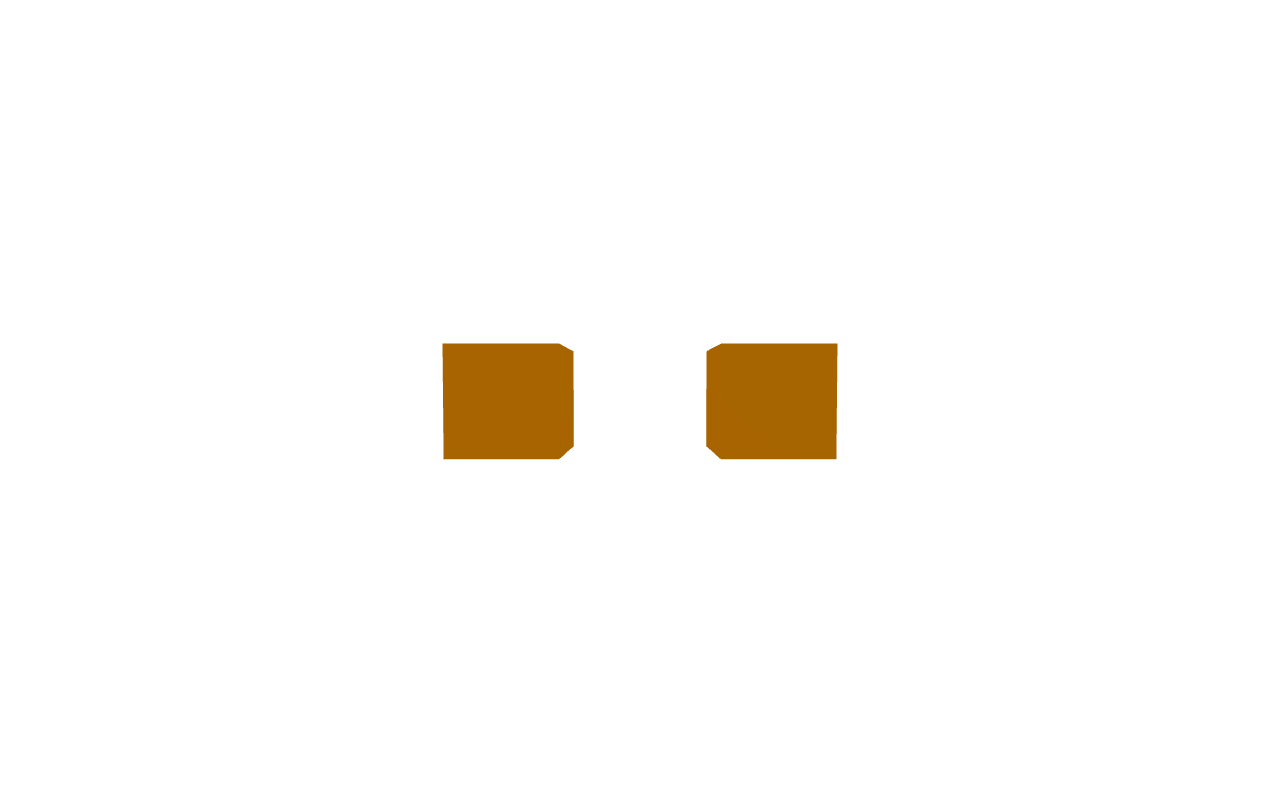
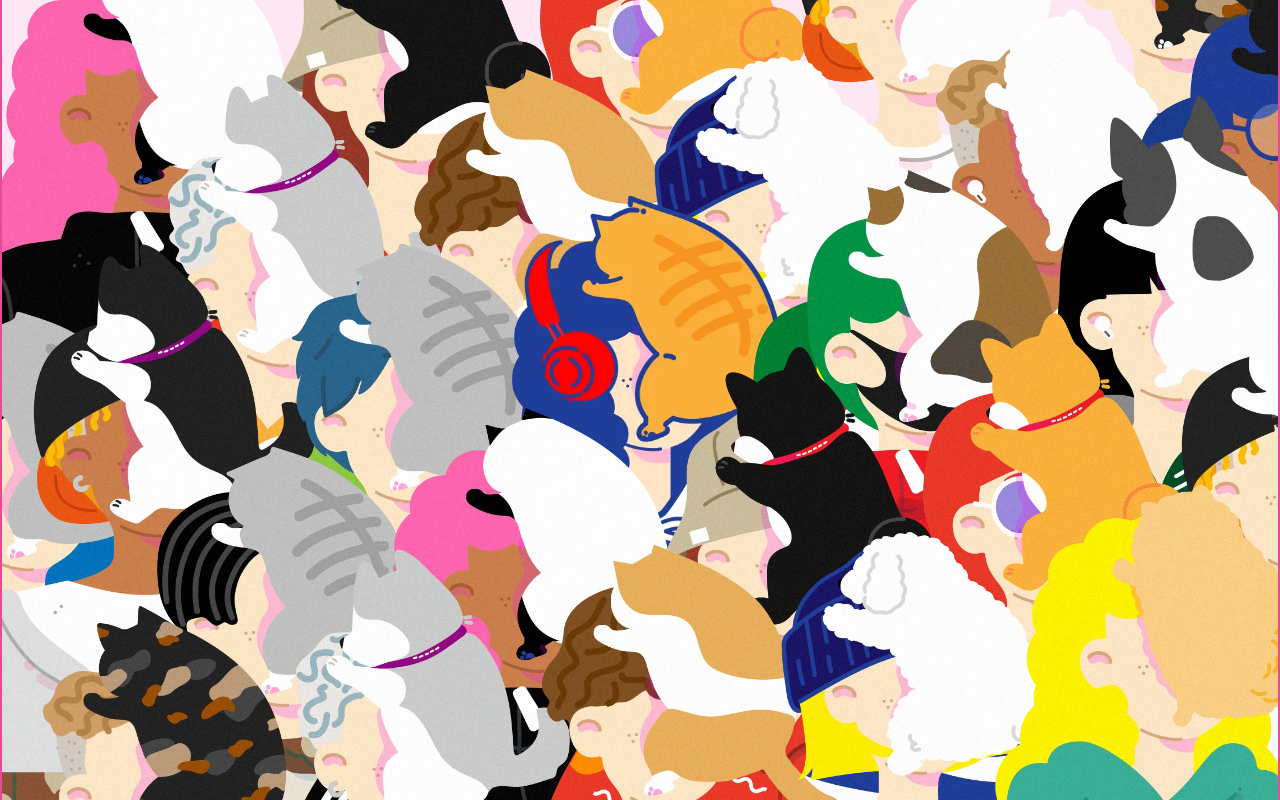
Before and after one commit to khinekyaw/fluffyhugs, a Next.js app: page / in a window 1280 px wide. Built offline with nearby package versions, Linux system fonts and the light colour scheme.

Commit message:
first page layout

```diff
--- a/package.json
+++ b/package.json
@@ -9,8 +9,10 @@
     "lint": "next lint"
   },
   "dependencies": {
+    "@react-three/drei": "^9.88.13",
     "@react-three/fiber": "^8.15.10",
     "@types/three": "^0.158.2",
+    "framer-motion": "^10.16.4",
     "next": "14.0.2",
     "react": "^18",
     "react-dom": "^18",
--- /dev/null
+++ b/src/app/page-test.tsx
@@ -0,0 +1,52 @@
+'use client'
+import * as THREE from 'three'
+import React, { useRef, useState } from 'react'
+import { Canvas, useFrame, ThreeElements, useLoader } from '@react-three/fiber'
+import { TextureLoader } from 'three/src/loaders/TextureLoader'
+
+function Box(props: ThreeElements['mesh']) {
+  const meshRef = useRef<THREE.Mesh>(null!)
+  const [hovered, setHover] = useState(false)
+  const [active, setActive] = useState(false)
+
+  // useFrame((state, delta) => (meshRef.current.rotation.x += delta))
+
+  return (
+    <mesh
+      {...props}
+      ref={meshRef}
+      scale={active ? 1.5 : 1}
+      onClick={(event) => setActive(!active)}
+      onPointerOver={(event) => setHover(true)}
+      onPointerOut={(event) => setHover(false)}
+    >
+      <boxGeometry args={[1, 1, 1]} />
+      <meshStandardMaterial color={hovered ? 'hotpink' : 'orange'} />
+    </mesh>
+  )
+}
+
+const ImagePlane = () => {
+  const colorMap = useLoader(TextureLoader, 'human.webp')
+
+  return (
+    <mesh>
+      <planeGeometry args={[1, 1]} />
+      <meshBasicMaterial map={colorMap} />
+    </mesh>
+  )
+}
+
+export default () => {
+  return (
+    <div className="w-screen h-screen left-0 top-0 absolute">
+      <Canvas>
+        <ambientLight />
+        <pointLight position={[10, 10, 10]} />
+        {/* <Box position={[-1.2, 0, 0]} />
+        <Box position={[1.2, 0, 0]} /> */}
+        <ImagePlane />
+      </Canvas>
+    </div>
+  )
+}
--- a/src/app/page.tsx
+++ b/src/app/page.tsx
@@ -1,39 +1,14 @@
 'use client'
-import * as THREE from 'three'
-import React, { useRef, useState } from 'react'
-import { Canvas, useFrame, ThreeElements } from '@react-three/fiber'
+import React from 'react'
+import FirstPage from '@/components/FirstPage'
+import { cn } from '@/utils/cn'
 
-function Box(props: ThreeElements['mesh']) {
-  const meshRef = useRef<THREE.Mesh>(null!)
-  const [hovered, setHover] = useState(false)
-  const [active, setActive] = useState(false)
-
-  useFrame((state, delta) => (meshRef.current.rotation.x += delta))
-
+const Home = () => {
   return (
-    <mesh
-      {...props}
-      ref={meshRef}
-      scale={active ? 1.5 : 1}
-      onClick={(event) => setActive(!active)}
-      onPointerOver={(event) => setHover(true)}
-      onPointerOut={(event) => setHover(false)}
-    >
-      <boxGeometry args={[1, 1, 1]} />
-      <meshStandardMaterial color={hovered ? 'hotpink' : 'orange'} />
-    </mesh>
+    <main className={cn('w-screen h-screen overflow-hidden')}>
+      <FirstPage />
+    </main>
   )
 }
 
-export default () => {
-  return (
-    <div className="w-screen h-screen left-0 top-0 absolute">
-      <Canvas>
-        <ambientLight />
-        <pointLight position={[10, 10, 10]} />
-        <Box position={[-1.2, 0, 0]} />
-        <Box position={[1.2, 0, 0]} />
-      </Canvas>
-    </div>
-  )
-}
+export default Home
--- /dev/null
+++ b/src/components/FirstPage.tsx
@@ -0,0 +1,174 @@
+import React, { useState } from 'react'
+import Image from 'next/image'
+import { motion } from 'framer-motion'
+
+import { cn } from '@/utils/cn'
+
+import HumanImage from '../assets/images/human.webp'
+import Human1Image from '../assets/images/img1.webp'
+import Human2Image from '../assets/images/img2.webp'
+import Human3Image from '../assets/images/img3.webp'
+import Human4Image from '../assets/images/img4.webp'
+import Human5Image from '../assets/images/img5.webp'
+import Human6Image from '../assets/images/img6.webp'
+import Human7Image from '../assets/images/img7.webp'
+import Human8Image from '../assets/images/img8.webp'
+import Human9Image from '../assets/images/img9.webp'
+import Human10Image from '../assets/images/img10.webp'
+import Human11Image from '../assets/images/img11.webp'
+import Human12Image from '../assets/images/img12.webp'
+import Human13Image from '../assets/images/img13.webp'
+import Human14Image from '../assets/images/img14.webp'
+import Human15Image from '../assets/images/img15.webp'
+import Human16Image from '../assets/images/img16.webp'
+
+const OFFSET_Y = 10
+const OFFSET_X = 4
+
+// const images = [
+//   { src: Human11Image, pos: { top: 0 - OFFSET_X * 4, left: 90 } },
+//   { src: Human12Image, pos: { top: 0 - OFFSET_X * 3, left: 70 } },
+//   { src: Human13Image, pos: { top: 0 - OFFSET_X * 2, left: 50 } },
+//   { src: Human14Image, pos: { top: 0 - OFFSET_X, left: 30 } },
+
+//   { src: Human15Image, pos: { top: 40 - OFFSET_X * 5, left: 95 } },
+//   { src: Human16Image, pos: { top: 40 - OFFSET_X * 4, left: 75 } },
+//   { src: Human6Image, pos: { top: 40 - OFFSET_X * 3, left: 55 } },
+//   { src: Human7Image, pos: { top: 40 - OFFSET_X * 2, left: 35 } },
+//   { src: Human8Image, pos: { top: 40 - OFFSET_X, left: 15 } },
+
+//   { src: Human3Image, pos: { top: 60 - OFFSET_X * 4, left: 80 } },
+//   { src: Human4Image, pos: { top: 60 - OFFSET_X * 3, left: 60 } },
+//   { src: Human5Image, pos: { top: 60 - OFFSET_X * 2, left: 40 } },
+
+//   { src: Human9Image, pos: { top: 70 - OFFSET_X * 5, left: 90 } },
+//   { src: Human10Image, pos: { top: 70 - OFFSET_X * 4, left: 70 } },
+
+//   { src: HumanImage, pos: { top: 80, left: 50 } },
+
+//   { src: Human1Image, pos: { top: 70 - OFFSET_X * 2, left: 30 } },
+//   { src: Human2Image, pos: { top: 70 - OFFSET_X, left: 10 } },
+
+//   { src: Human15Image, pos: { top: 86 - OFFSET_X * 5, left: 95 } },
+//   { src: Human16Image, pos: { top: 86 - OFFSET_X * 4, left: 75 } },
+//   { src: Human6Image, pos: { top: 86 - OFFSET_X * 3, left: 55 } },
+//   { src: Human7Image, pos: { top: 86 - OFFSET_X * 2, left: 35 } },
+//   { src: Human8Image, pos: { top: 86 - OFFSET_X, left: 15 } },
+
+//   { src: Human11Image, pos: { top: 95 - OFFSET_X * 4, left: 90 } },
+//   { src: Human12Image, pos: { top: 95 - OFFSET_X * 3, left: 70 } },
+//   { src: Human13Image, pos: { top: 95 - OFFSET_X * 2, left: 50 } },
+//   { src: Human14Image, pos: { top: 95 - OFFSET_X, left: 30 } },
+// ]
+let images = [
+  { src: Human9Image, pos: { top: 20 - OFFSET_X * 0, left: 10 } },
+  { src: Human8Image, pos: { top: 20 - OFFSET_X * 1, left: 30 } },
+  { src: Human7Image, pos: { top: 20 - OFFSET_X * 2, left: 50 } },
+  { src: Human6Image, pos: { top: 20 - OFFSET_X * 3, left: 70 } },
+  { src: Human5Image, pos: { top: 20 - OFFSET_X * 4, left: 90 } },
+
+  { src: Human4Image, pos: { top: 40 - OFFSET_X * 0, left: 20 } },
+  { src: Human3Image, pos: { top: 40 - OFFSET_X * 1, left: 40 } },
+  { src: Human2Image, pos: { top: 40 - OFFSET_X * 2, left: 60 } },
+  { src: Human13Image, pos: { top: 40 - OFFSET_X * 3, left: 80 } },
+  { src: Human16Image, pos: { top: 40 - OFFSET_X * 4, left: 100 } },
+
+  { src: Human10Image, pos: { top: 60 - OFFSET_X * -1, left: 0 } },
+  { src: Human15Image, pos: { top: 60 - OFFSET_X * 0, left: 10 } },
+  { src: Human14Image, pos: { top: 60 - OFFSET_X * 1, left: 30 } },
+  { src: HumanImage, pos: { top: 94, left: 50 } },
+  { src: Human12Image, pos: { top: 60 - OFFSET_X * 3, left: 70 } },
+  { src: Human11Image, pos: { top: 60 - OFFSET_X * 4, left: 90 } },
+
+  { src: Human10Image, pos: { top: 80 - OFFSET_X * 0, left: 20 } },
+  { src: Human9Image, pos: { top: 80 - OFFSET_X * 1, left: 40 } },
+  { src: Human8Image, pos: { top: 80 - OFFSET_X * 2, left: 60 } },
+  { src: Human7Image, pos: { top: 80 - OFFSET_X * 3, left: 80 } },
+  { src: Human6Image, pos: { top: 80 - OFFSET_X * 4, left: 100 } },
+
+  { src: Human5Image, pos: { top: 100 - OFFSET_X * 0, left: 10 } },
+  { src: Human4Image, pos: { top: 100 - OFFSET_X * 1, left: 30 } },
+  { src: Human3Image, pos: { top: 100 - OFFSET_X * 2, left: 50 } },
+  { src: Human2Image, pos: { top: 100 - OFFSET_X * 3, left: 70 } },
+  { src: Human1Image, pos: { top: 100 - OFFSET_X * 4, left: 90 } },
+]
+
+// const variants = {
+//   page1: {
+//     y: [0, 20, 0],
+//     transition: {
+//       duration: 1,
+//       ease: 'easeInOut',
+//       repeat: Infinity,
+//     },
+//   },
+//   page2: {
+//     rotateZ: -90,
+//   },
+// }
+const variants = {
+  page1: {
+    y: [0, 20, 0],
+
+    transition: {
+      duration: 1,
+      ease: 'easeInOut',
+      repeat: Infinity,
+    },
+  },
+  page2: {
+    rotateZ: -90,
+  },
+}
+
+const FirstPage = () => {
+  const [page, setPage] = useState('page1')
+  console.log('page:', page)
+
+  return (
+    <div
+      className="w-full h-full relative bg-pink-100"
+      onClick={() => setPage((prev) => (prev === 'page2' ? 'page1' : 'page2'))}
+    >
+      <div
+        className={cn(
+          'absolute',
+          'min-w-full min-h-full aspect-[1.5/1]',
+          //   'w-[50vw] aspect-[1.5/1]',
+          'left-1/2 top-1/2 -translate-x-1/2 -translate-y-1/2',
+          'border-2 border-pink-500 overflow-hidden'
+        )}
+      >
+        <motion.div
+          variants={{
+            page1: {
+              transition: { staggerChildren: 0.2 },
+            },
+          }}
+          animate={page}
+        >
+          {images.map((image, idx) => (
+            <motion.div
+              key={idx}
+              className="absolute top-0 w-[45%]"
+              style={{
+                top: image.pos.top + '%',
+                left: image.pos.left + '%',
+              }}
+            >
+              <div
+                className={cn(
+                  'absolute w-full -translate-x-1/2 -translate-y-1/2'
+                )}
+              >
+                <Image src={image.src} alt="" className="w-full h-auto" />
+              </div>
+            </motion.div>
+          ))}
+        </motion.div>
+      </div>
+    </div>
+  )
+}
+
+export default FirstPage
--- /dev/null
+++ b/src/utils/cn.ts
@@ -0,0 +1,4 @@
+import clsx, { ClassValue } from "clsx"
+import { twMerge } from "tailwind-merge"
+
+export const cn = (...classes: ClassValue[]) => twMerge(clsx(...classes))
```
Also changed, not shown: public/human.webp (added), 1 other file (tests, documents, lock files or other folders).
